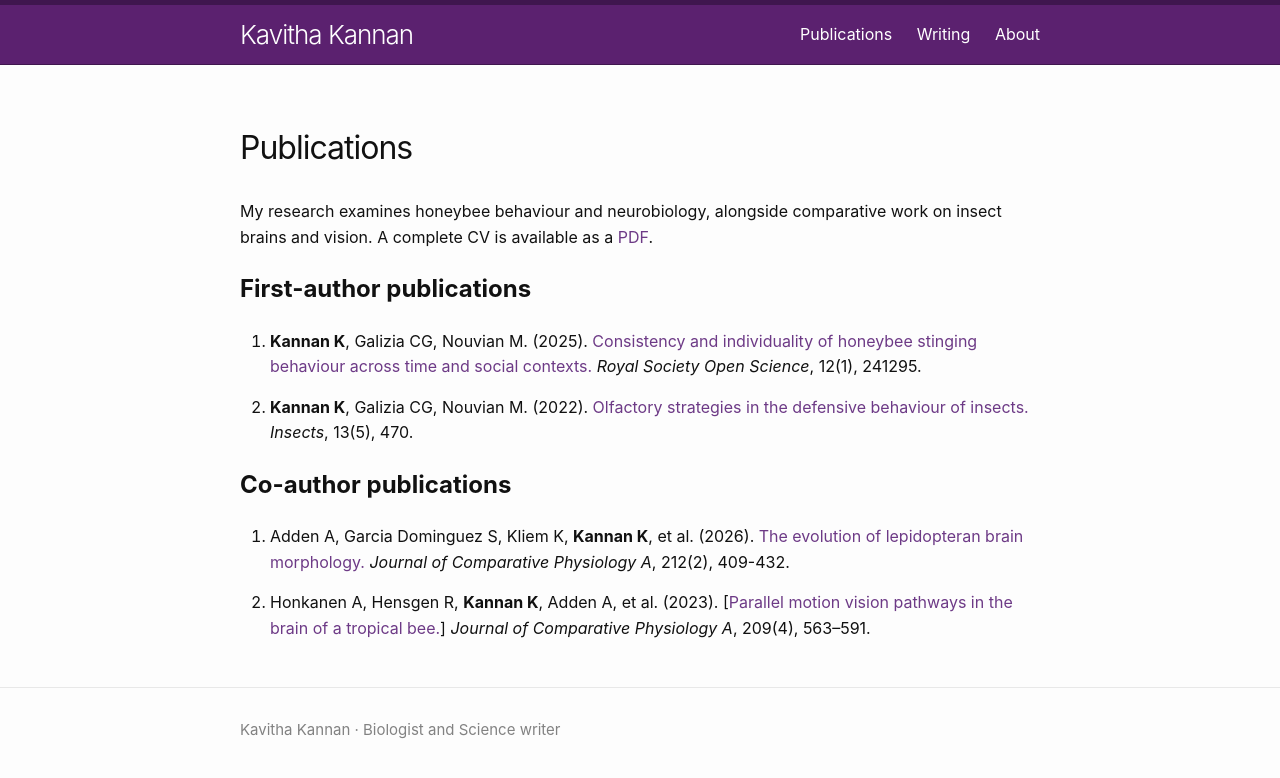
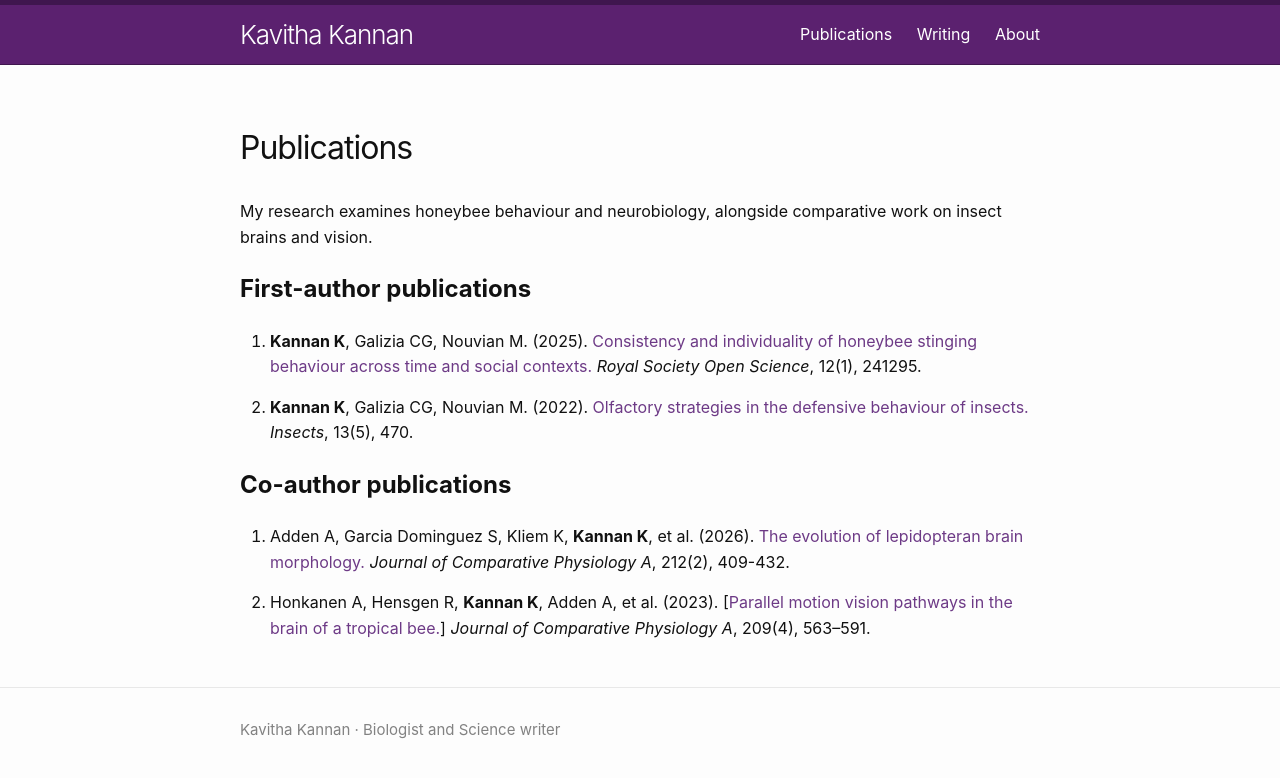
Before and after one commit to buzzingkavs/buzzingkavs.github.io, a Jekyll site: the page built from publications.markdown, in a window 1280 px wide. Shown: the top 778 px of the page. Built offline with Jekyll 4.4.1, drawn with Linux system fonts in a browser that asks for light colours.

Commit message:
Update publications.markdown to remove CV link
Removed link to CV from the publications page.

```diff
--- a/publications.markdown
+++ b/publications.markdown
@@ -3,7 +3,7 @@ layout: page
 title: Publications
 permalink: /publications/
 ---
-My research examines honeybee behaviour and neurobiology, alongside comparative work on insect brains and vision. A complete CV is available as a [PDF](/CV_KavithaKannan_ScienceWriting.pdf).
+My research examines honeybee behaviour and neurobiology, alongside comparative work on insect brains and vision.
 
 ## First-author publications
 
```
